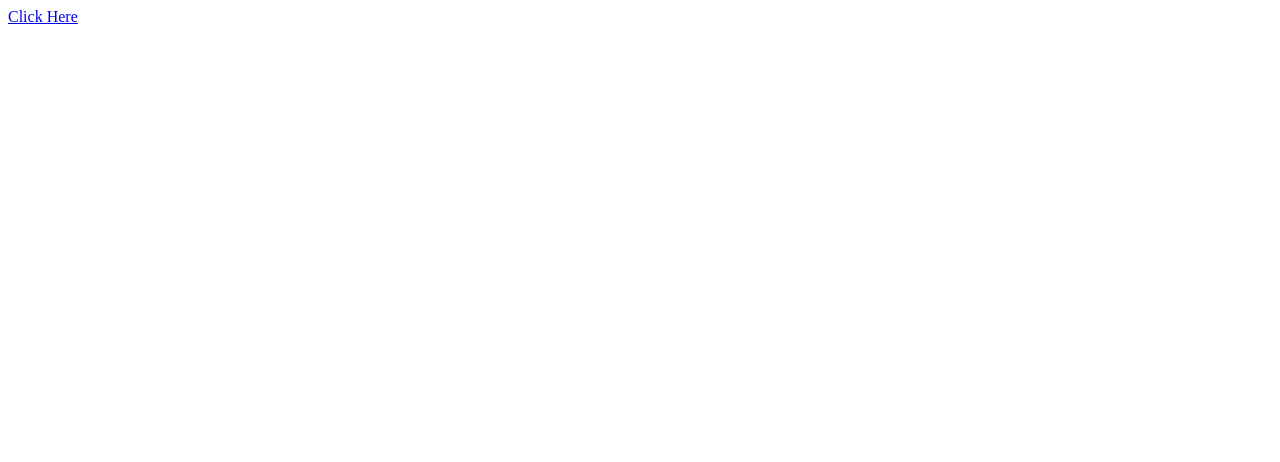
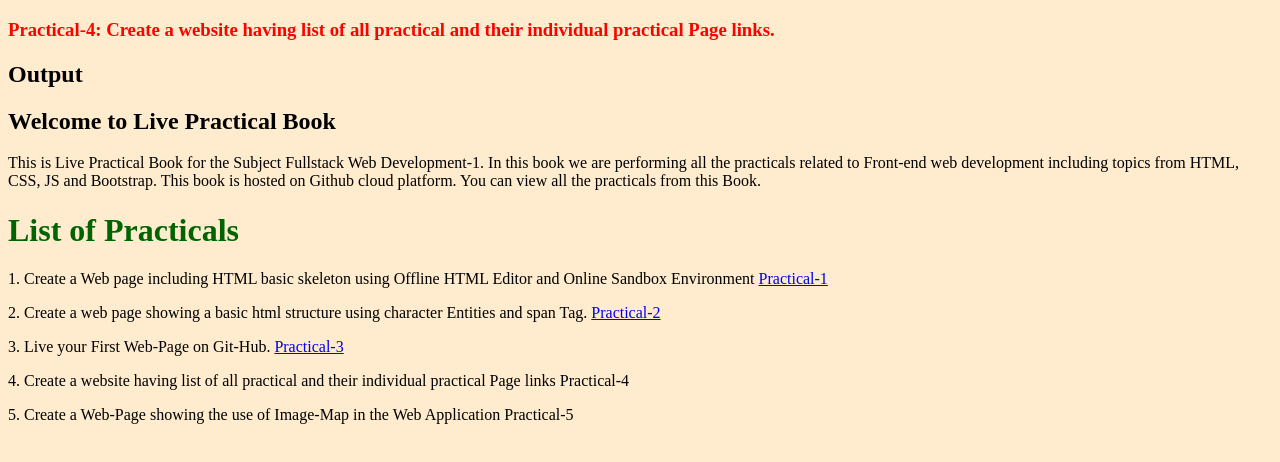
Before and after one commit to harshilgupta-dev/Fullstack-Practicals, a plain HTML site: page index.html in a window 1280 px wide. Drawn offline with Linux system fonts and the light colour scheme.

Commit message:
update index.html

```diff
--- a/index.html
+++ b/index.html
@@ -4,9 +4,22 @@
     <meta charset="UTF-8">
     <meta http-equiv="X-UA-Compatible" content="IE=edge">
     <meta name="viewport" content="width=device-width, initial-scale=1.0">
-    <title>Document</title>
+    <title>Introduction to Git and Github</title>
 </head>
-<body>
-    <a href="./pages/Practical-1.html"> Click Here </a>
+<body style="background-color:blanchedalmond;">
+    <h3 style="color: red;">Practical-4: Create a website having list of all practical and their individual practical Page links.</h3>
+    <h2>Output</h2>
+    <h2>Welcome to Live Practical Book</h2>
+    <p>This is Live Practical Book for the Subject Fullstack Web Development-1. In this book we are performing all the practicals related to Front-end web development including topics from HTML, CSS, JS and Bootstrap. This book is hosted on Github cloud platform. You can view all the practicals from this Book.</p>
+    <h1 style="color: darkgreen;">List of Practicals</h1>
+
+    <p>
+        1. Create a Web page including HTML basic skeleton using Offline HTML Editor and Online Sandbox Environment <a href="./pages/Practical-1.html">Practical-1</a>
+    </p>
+    <p>2. Create a web page showing a basic html structure using character Entities and span Tag. <a href="./pages/Practical-2.html">Practical-2</a> </p>
+    <p>3. Live your First Web-Page on Git-Hub. <a href="./pages/Practical-3.html">Practical-3</a> </p>
+    <p>4. Create a website having list of all practical and their individual practical Page links Practical-4</p>
+    <p>5. Create a Web-Page showing the use of Image-Map in the Web Application Practical-5</p>
+
 </body>
 </html>
```
Also changed, not shown: pages/Practical-3.html (added, +18 -0 lines).
